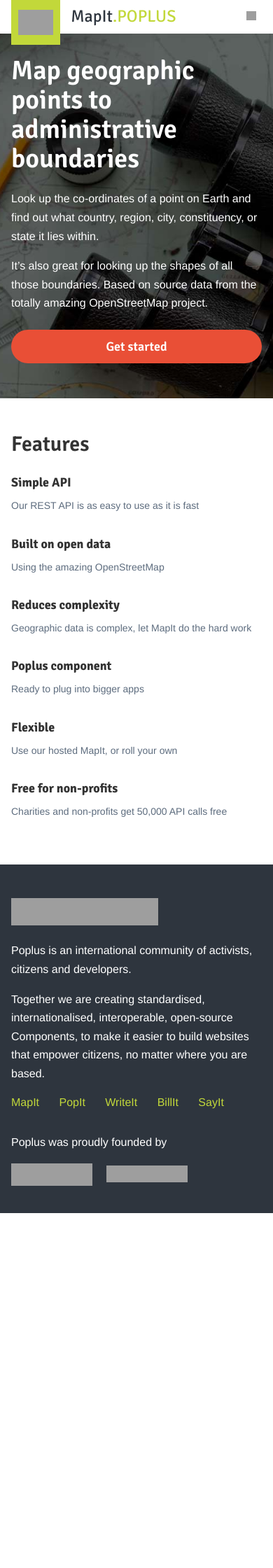
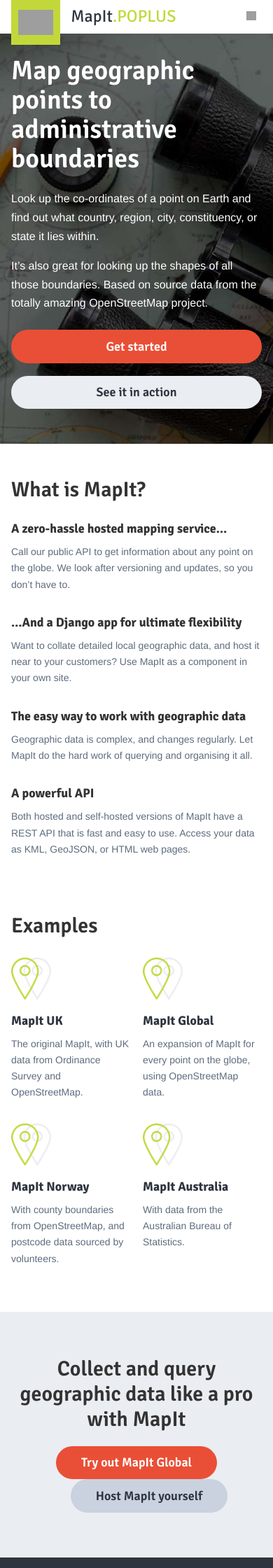
Before and after one commit to mysociety/mapit.poplus.org, a Jekyll site: the page built from index.html, in a window 390 px wide, cut to the strip 0-2240 px from the top of the page. Shown: the whole strip at 70% size. Built offline with Jekyll 4.4.1, drawn with Linux system fonts in a browser that asks for light colours; Markdown is read by kramdown in place of the engine named in the settings; before the commit the page ends 1733 px from its top, so only the background shows below that; grey boxes are pictures that could not be loaded.

Commit message:
first iteration of new homepage content and examples

```diff
--- a/css/global.css
+++ b/css/global.css
@@ -1025,6 +1025,9 @@
     color: #fff; }
     .layout-full-width-inverse .read-more:hover, .layout-full-width-inverse .read-more:active, .layout-full-width-inverse .read-more:focus {
       color: #e94f36; }
+  .layout-full-width-inverse + .layout-full-width-left-heading {
+    border-top: none;
+    margin-top: 2em; }
 
 .left-heading {
   padding-top: 1em; }
@@ -1059,9 +1062,46 @@
   padding: 4em 0; }
   .final-call-to-action h2 {
     margin-bottom: 0.66em; }
+  .final-call-to-action .button--secondary {
+    background-color: #cad2df; }
+    .final-call-to-action .button--secondary:hover, .final-call-to-action .button--secondary:active, .final-call-to-action .button--secondary:focus {
+      background-color: #bbc5d5; }
+  .final-call-to-action [class*='button--'] + [class*='button--'] {
+    margin-left: 2em; }
 
 .hero {
   background-image: url("../assets/img/hero-a.jpg"); }
   @media (min-width: 33.75em) {
     .hero {
       background-image: url("../assets/img/hero-b.jpg"); } }
+
+.example-mapit {
+  padding-top: 5em;
+  background-image: url("../assets/img/example-mapit-icon.png");
+  background-position: top left;
+  background-repeat: no-repeat;
+  background-size: 83px 60px;
+  text-decoration: none; }
+  @media (-webkit-min-device-pixel-ratio: 1.5), (min-resolution: 144dpi) {
+    .example-mapit {
+      background-image: url("../assets/img/example-mapit-icon@2.png"); } }
+  @media (max-width: 33.75em) {
+    .example-mapit {
+      /* These use the .column-one-of-four layout, except these need to be two columns on small screens, not one*/
+      width: 47.478070176%;
+      display: inline-block;
+      margin-right: 5.043859649%;
+      /* 46px */ }
+      .example-mapit:nth-child(2n+2) {
+        margin-right: 0; } }
+  .example-mapit:hover, .example-mapit:active, .example-mapit:focus {
+    text-decoration: none; }
+    .example-mapit:hover h3, .example-mapit:active h3, .example-mapit:focus h3 {
+      color: #e94f36; }
+  .example-mapit h3 {
+    color: #2e353e; }
+  .example-mapit p {
+    margin-bottom: 0; }
+
+.example-mapit-icon {
+  max-width: 5.1875em; }
--- a/index.html
+++ b/index.html
@@ -13,6 +13,7 @@
             </div>
             <div class="hero__component-actions">
                 <a href="/docs/" class="button--primary">Get started</a>
+                <a href="http://global.mapit.mysociety.org" class="button--secondary">See it in action</a>
             </div>
         </div>
     </div>
@@ -21,38 +22,64 @@
     <div class="container">
         <div class="heading-column">
             <div class="left-heading">
-                <h2>Features</h2>
+                <h2>What is MapIt?</h2>
             </div>
         </div>
         <div class="content-column">
             <div class="grid-row">
                 <div class="column-one-of-four">
-                    <h3>Simple API</h3>
-                    <p>Our REST API is as easy to use as it is fast</p>
+                    <h3>A zero-hassle hosted mapping service&hellip;</h3>
+                    <p>Call our public API to get information about any point on the globe. We look after versioning and updates, so you don&rsquo;t have&nbsp;to.</p>
                 </div><!--
                 --><div class="column-one-of-four">
-                    <h3>Built on open data</h3>
-                    <p>Using the amazing OpenStreetMap</p>
+                    <h3>&hellip;And a Django app for ultimate flexibility</h3>
+                    <p>Want to collate detailed local geographic data, and host it near to your customers? Use MapIt as a component in your own site.</p>
                 </div><!--
                 --><div class="column-one-of-four">
-                    <h3>Reduces complexity</h3>
-                    <p>Geographic data is complex, let MapIt do the hard work</p>
+                    <h3>The easy way to work with geographic data</h3>
+                    <p>Geographic data is complex, and changes regularly. Let MapIt do the hard work of querying and organising it&nbsp;all.</p>
                 </div><!--
                 --><div class="column-one-of-four">
-                    <h3>Poplus component</h3>
-                    <p>Ready to plug into bigger apps</p>
-                </div>
-            </div>
-            <div class="grid-row">
-                <div class="column-one-of-four">
-                    <h3>Flexible</h3>
-                    <p>Use our hosted MapIt, or roll your own</p>
-                </div><!--
-                --><div class="column-one-of-four">
-                    <h3>Free for non-profits</h3>
-                    <p>Charities and non-profits get 50,000 API calls free</p>
+                    <h3>A powerful API</h3>
+                    <p>Both hosted and self-hosted versions of MapIt have a REST API that is fast and easy to use. Access your data as KML, GeoJSON, or HTML web pages.</p>
                 </div>
             </div>
         </div>
     </div>
 </div>
+<div class="examples layout-full-width-left-heading">
+    <div class="container">
+        <div class="heading-column">
+            <div class="left-heading">
+                <h2>Examples</h2>
+            </div>
+        </div>
+        <div class="content-column">
+            <div class="grid-row">
+                <a class="column-one-of-four example-mapit" href="http://mapit.mysociety.org/postcode/SW1A1AA.html">
+                    <h3>MapIt UK</h3>
+                    <p>The original MapIt, with UK data from Ordinance Survey and OpenStreetMap.</p>
+                </a><!--
+                --><a class="column-one-of-four example-mapit" href="http://global.mapit.mysociety.org/point/4326/8.55,47.366667.html">
+                    <h3>MapIt Global</h3>
+                    <p>An expansion of MapIt for every point on the globe, using OpenStreetMap data.</p>
+                </a><!--
+                --><a class="column-one-of-four example-mapit" href="http://mapit.nuug.no/postcode/0373.html">
+                    <h3>MapIt Norway</h3>
+                    <p>With county boundaries from OpenStreetMap, and postcode data sourced by volunteers.</p>
+                </a><!--
+                --><a class="column-one-of-four example-mapit" href="http://mapit.openlocal.org.au/area/1375.html">
+                    <h3>MapIt Australia</h3>
+                    <p>With data from the Australian Bureau of Statistics.</p>
+                </a>
+            </div>
+        </div>
+    </div>
+</div>
+<div class="final-call-to-action">
+    <div class="container">
+        <h2>Collect and query geographic data like a pro with MapIt</h2>
+        <a href="#" class="button--primary">Try out MapIt Global</a>
+        <a href="#" class="button--secondary">Host MapIt yourself</a>
+    </div>
+</div>
```
Also changed, not shown: assets/sass/_mapit-styles.scss (+45 -0 lines), assets/img/example-mapit-icon.png (added), assets/img/example-mapit-icon@2.png (added).
